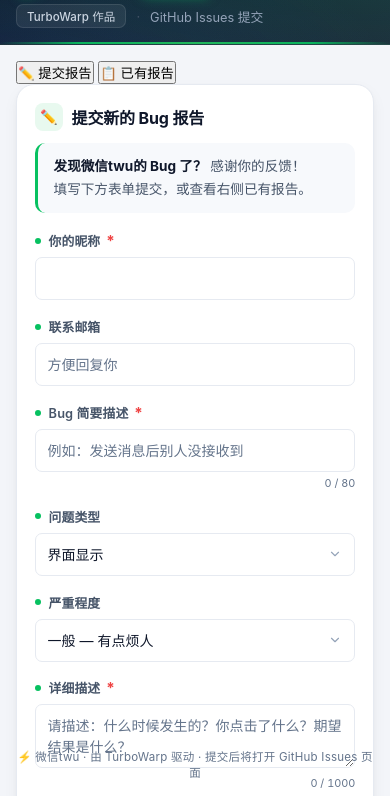
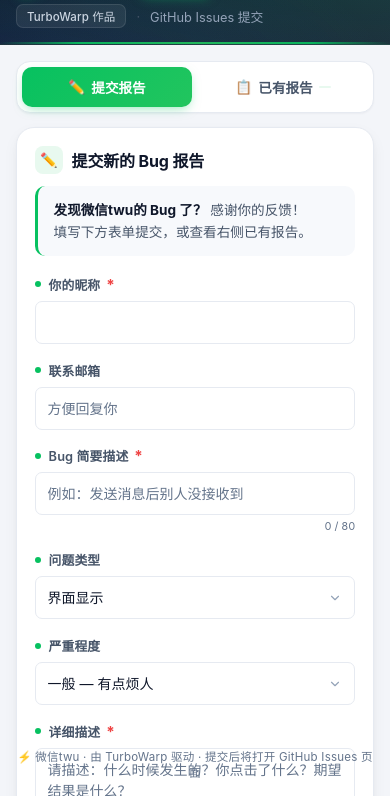
Before and after one commit to Jiadan209/wechat-twu-bugs, a plain HTML site: page index.html in a window 390 px wide. Shown: the part 48-844 px from the top of the page. Drawn offline with Linux system fonts and the light colour scheme; no server answers.

Commit message:
Update styles.css

```diff
--- a/styles.css
+++ b/styles.css
@@ -1410,3 +1410,94 @@ select.form-control {
   margin: 0 0 0.5em;
   padding-left: 1.4em;
 }
+/* ================================================================
+   Tab 栏：桌面端隐藏，≤960px 显示（移动端单栏切换）
+   ================================================================ */
+
+.tab-list {
+  display: none;
+}
+
+@media (max-width: 960px) {
+  .tab-list {
+    display: grid;
+    grid-template-columns: 1fr 1fr;
+    gap: 6px;
+    margin-bottom: 0.9rem;
+    padding: 5px;
+    background: var(--bg-card);
+    border: 1px solid var(--border);
+    border-radius: var(--radius-lg);
+    box-shadow: var(--shadow-xs);
+    flex-shrink: 0;
+  }
+
+  .tab-btn {
+    display: flex;
+    align-items: center;
+    justify-content: center;
+    gap: 6px;
+    padding: 10px 12px;
+    font-family: inherit;
+    font-size: 0.85rem;
+    font-weight: 600;
+    color: var(--text-sub);
+    background: transparent;
+    border: 0;
+    border-radius: var(--radius-md);
+    cursor: pointer;
+    white-space: nowrap;
+    transition: background 0.18s ease, color 0.18s ease, box-shadow 0.18s ease;
+  }
+
+  .tab-btn:hover {
+    color: var(--text-main);
+    background: var(--bg-soft);
+  }
+
+  .tab-btn.active {
+    color: #fff;
+    background: linear-gradient(135deg, var(--green) 0%, #22c55e 100%);
+    box-shadow: 0 4px 12px -4px rgba(7, 193, 96, 0.5);
+  }
+
+  .tab-btn.active:hover {
+    color: #fff;
+  }
+
+  /* 激活的绿色 tab 上，绿色 outline 看不清，换白色 */
+  .tab-btn.active:focus-visible {
+    outline: 2px solid #fff;
+    outline-offset: 2px;
+  }
+
+  .tab-count {
+    font-size: 0.7rem;
+    font-weight: 700;
+    padding: 1px 6px;
+    border-radius: 8px;
+    background: var(--green-soft);
+    color: var(--green-text);
+    font-variant-numeric: tabular-nums;
+  }
+
+  .tab-btn.active .tab-count {
+    background: rgba(255, 255, 255, 0.24);
+    color: #fff;
+  }
+
+  /* 单栏切换：按 data-tab 隐藏另一侧 */
+  .main-grid[data-tab="form"] .right-column,
+  .main-grid[data-tab="issues"] .left-column {
+    display: none;
+  }
+
+  /* 「已有报告」视图下，草稿提示无意义，一并隐藏 */
+  body[data-active-tab="issues"] .draft-notice.active {
+    display: none;
+  }
+}
+
+@media (prefers-reduced-motion: reduce) {
+  .tab-btn { transition-duration: 0.01ms !important; }
+}
```
